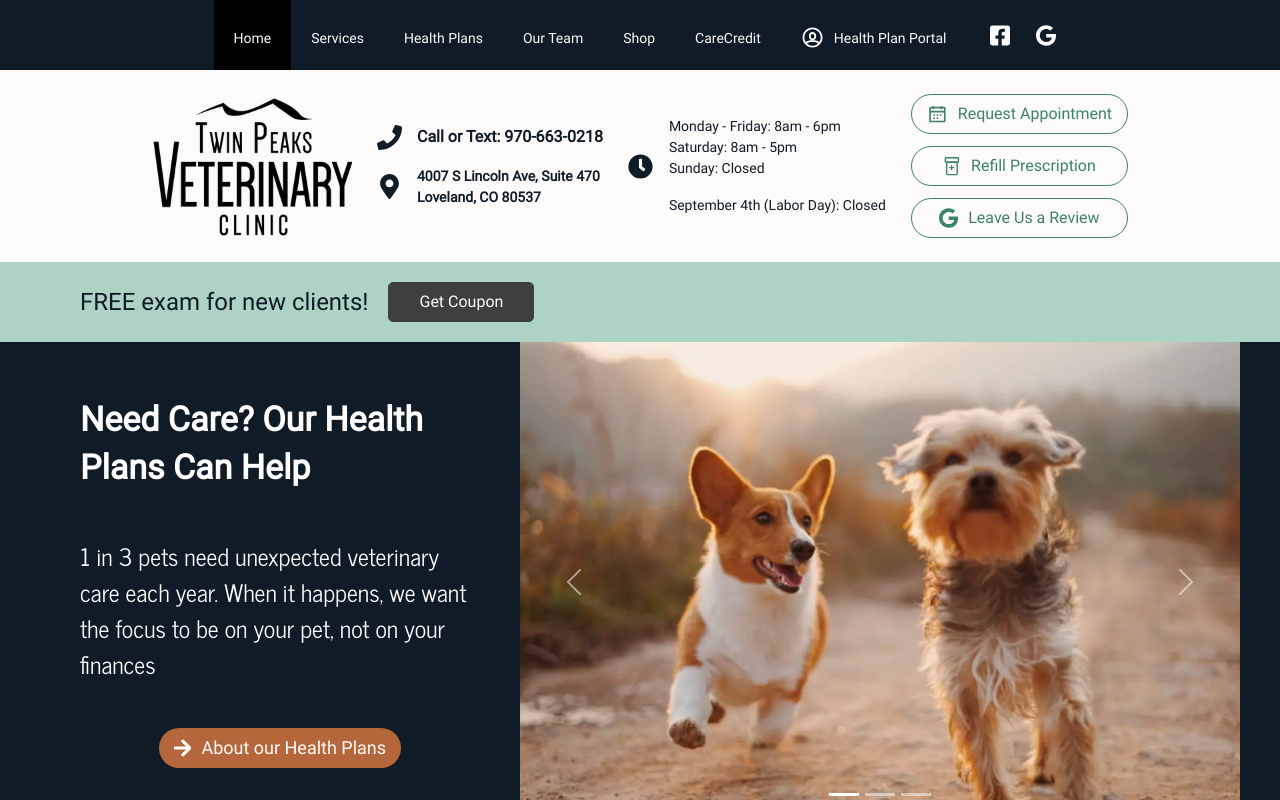
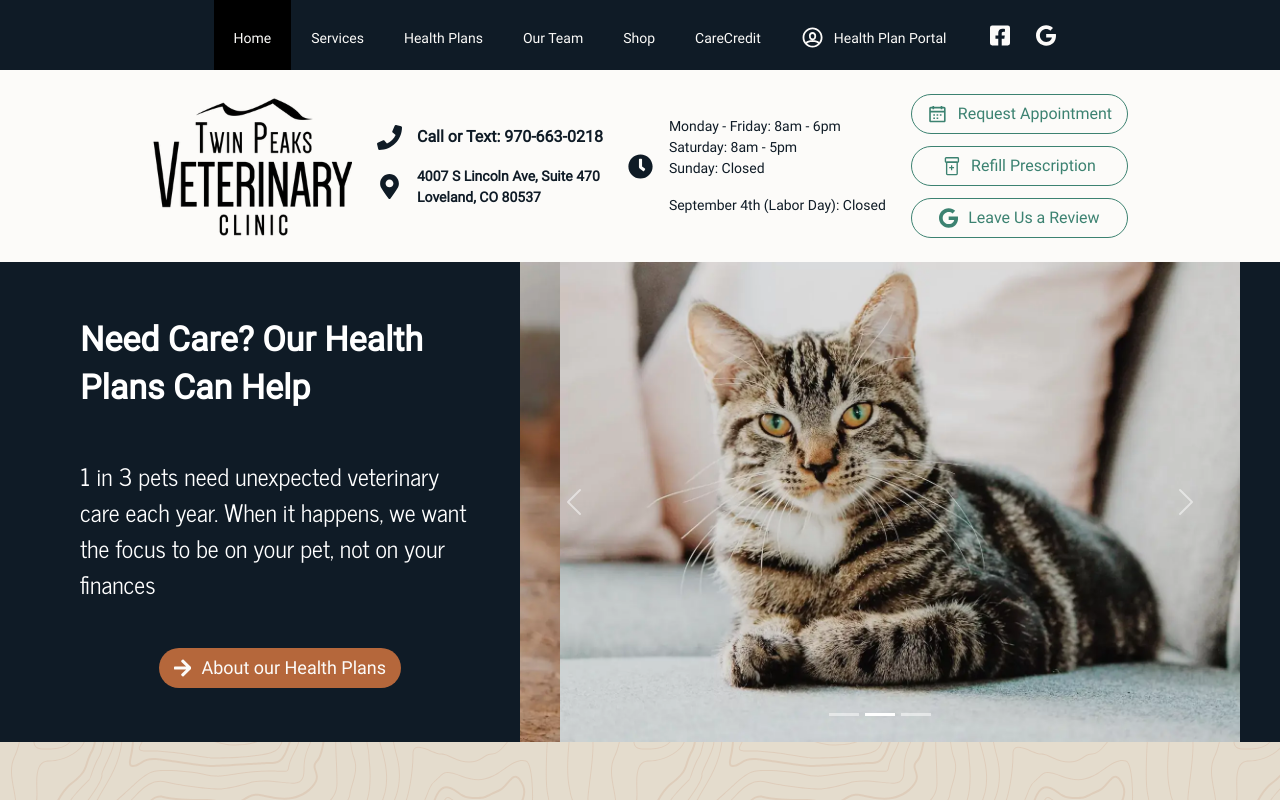
Before and after one commit to ergarner11/twin-peaks-website, a React (Create React App) app: page /pricing in a window 1280 px wide. Built offline with nearby package versions, Linux system fonts and the light colour scheme; no server answers.

Commit message:
Remove free coupon banner for now

```diff
--- a/src/components/home.jsx
+++ b/src/components/home.jsx
@@ -239,13 +239,13 @@ function Home() {
       description="Now offering a FREE exam to new clients! We are a locally owned, innovative veterinary clinic serving Loveland, Berthoud, Johnstown, Milliken and the surrounding area."
     >
       <Mobile>
-        {couponBanner}
+        {/*couponBanner*/}
         {teaser}
       </Mobile>
       <NotMobile>
-        <div className="background-green">
+        {/*<div className="background-green">
           <div className="container">{couponBanner}</div>
-        </div>
+  </div>*/}
         <div className="background-black">
           <div className="container">{teaser}</div>
         </div>
```
